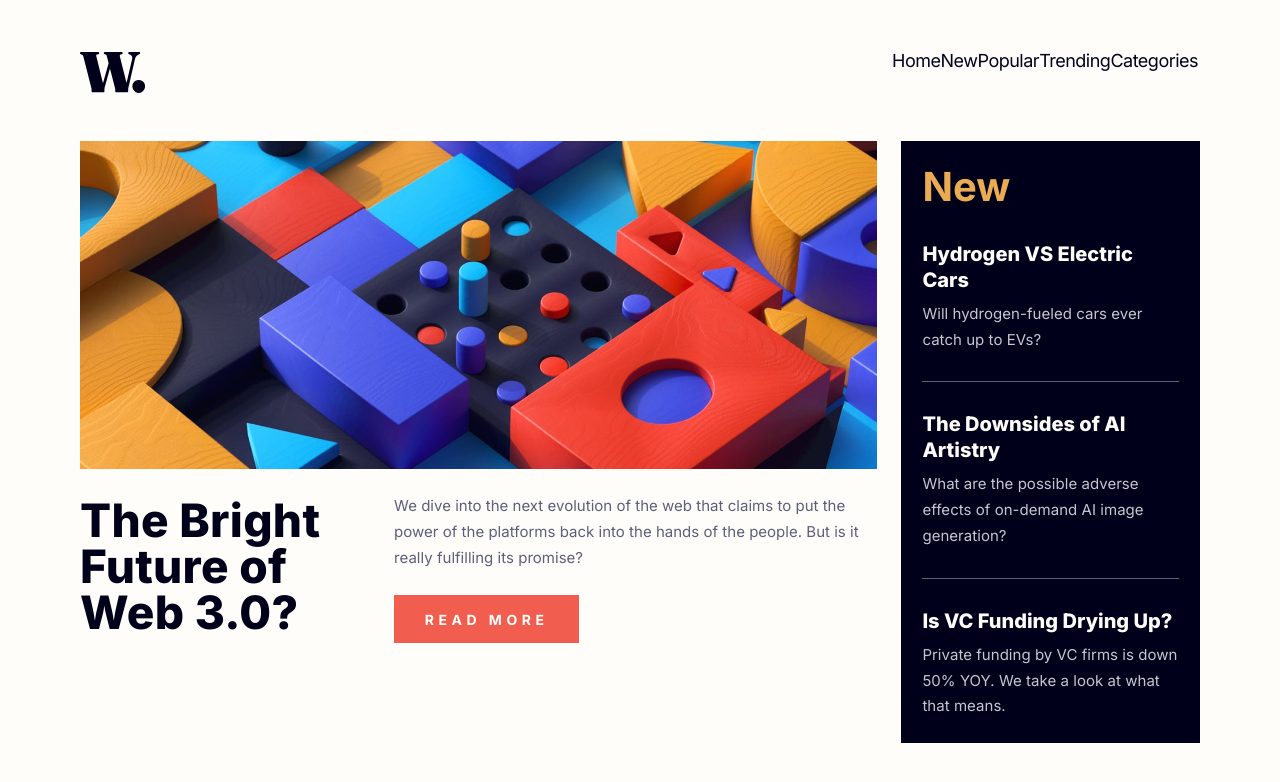
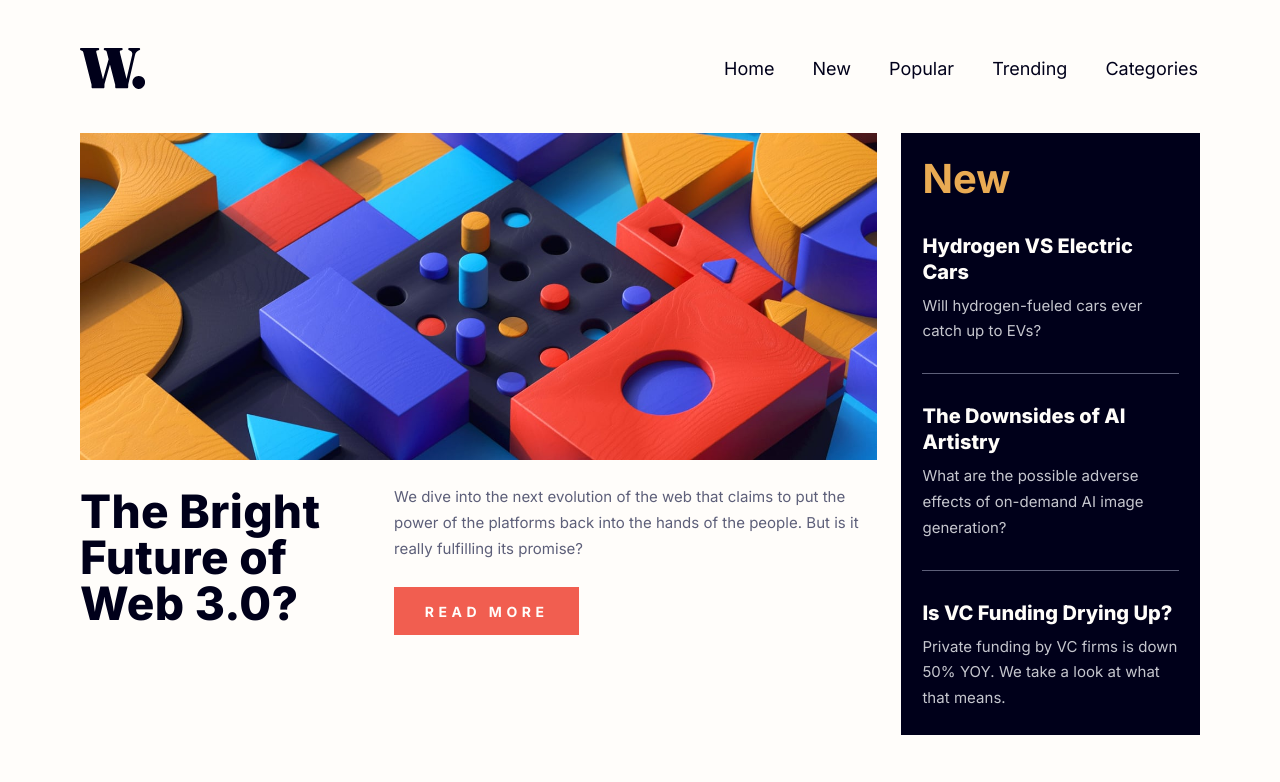
Before and after one commit to pawelpiotrowski38/news-homepage, a React (Vite) app: page / in a window 1280 px wide. Shown: the top 782 px of the page. Built offline with nearby package versions, Linux system fonts and the light colour scheme.

Commit message:
Fix navigation items hover effect glitch

```diff
--- a/src/components/NavigationItem.jsx
+++ b/src/components/NavigationItem.jsx
@@ -3,7 +3,9 @@ import '../styles/navigationItem.css';
 export default function NavigationItem({ children }) {
     return (
         <li className="navigation-item">
-            {children}
+            <button className="navigation-item__link">
+                {children}
+            </button>
         </li>
     )
 }
--- a/src/styles/navigationItem.css
+++ b/src/styles/navigationItem.css
@@ -1,16 +1,17 @@
-.navigation-item {
+.navigation-item__link {
+    color: var(--very-dark-blue);
     font-size: 1.125rem;
 }
 
 @media screen and (min-width: 48em) {
-    .navigation-item {
+    .navigation-item__link {
         color: var(--dark-grayish-blue);
         font-size: 1rem;
         letter-spacing: 0.01px;
         transition: all 0.25s ease-in-out;
     }
 
-    .navigation-item:hover {
+    .navigation-item__link:hover {
         color: var(--soft-red);
         cursor: pointer;
     }
```
